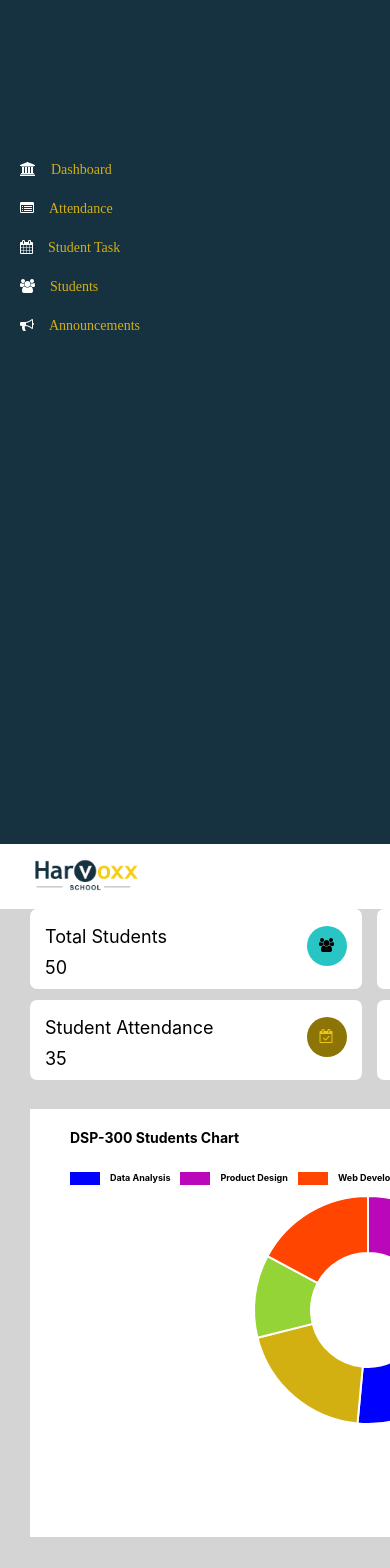
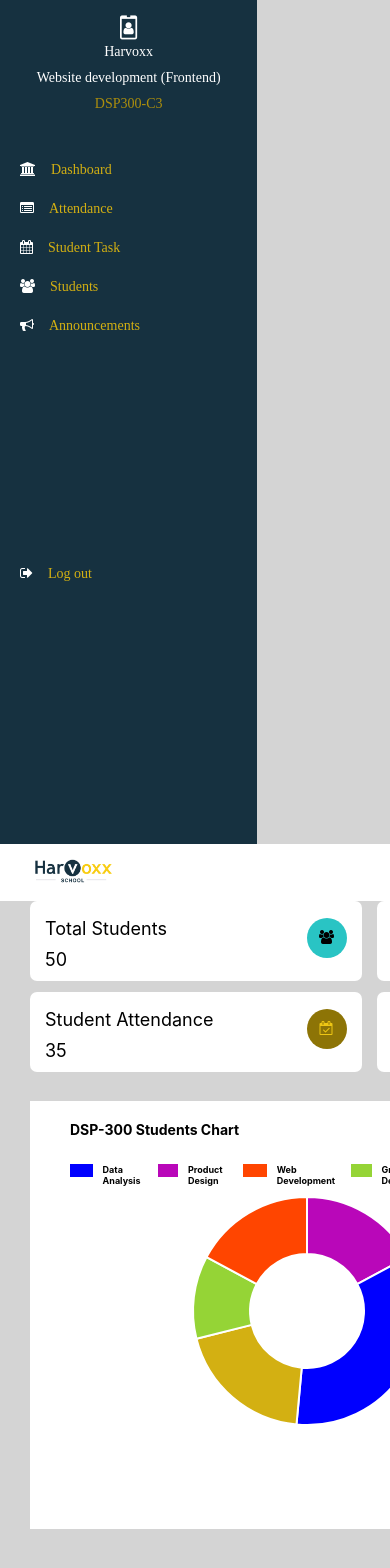
Before and after one commit to Bless201/Admin-Dashboard, a React (Create React App) app: page /Admin-Dashboard/dashboard in a window 390 px wide. Shown: the top 1568 px of the page. Built offline with nearby package versions, Linux system fonts and the light colour scheme.

Commit message:
Update responsive styles for better mobile support

```diff
--- a/src/styles/responsive.css
+++ b/src/styles/responsive.css
@@ -1,19 +1,31 @@
 /* Default styles for mobile devices */
 body {
   font-size: 14px;
+  margin: 0;
+  padding: 0;
+  overflow-x: hidden;
 }
 
 .container-fluid {
   display: flex;
   flex-direction: column;
+  height: 100vh;
 }
 
 .sidebar-dt {
-  width: 100%;
+  width: 25%;
+  height: auto;
 }
 
 .content-dt {
-  width: 100%;
+  width: 75%;
+  height: auto;
+  /* overflow-y: auto; */
+}
+
+.content-body {
+  height: calc(100vh - 60px); /* Adjust based on the height of the header */
+
 }
 
 /* Styles for tablets and larger screens */
@@ -32,6 +44,11 @@ body {
 
   .content-dt {
     width: 75%;
+    height: 100vh;
+  }
+
+  .content-body {
+    height: calc(100vh - 60px); /* Adjust based on the height of the header */
   }
 }
 
@@ -43,9 +60,15 @@ body {
 
   .sidebar-dt {
     width: 20%;
+    height: 100vh;
   }
 
   .content-dt {
     width: 80%;
+    height: 100vh;
+  }
+
+  .content-body {
+    height: calc(100vh - 60px); /* Adjust based on the height of the header */
   }
 }
```
